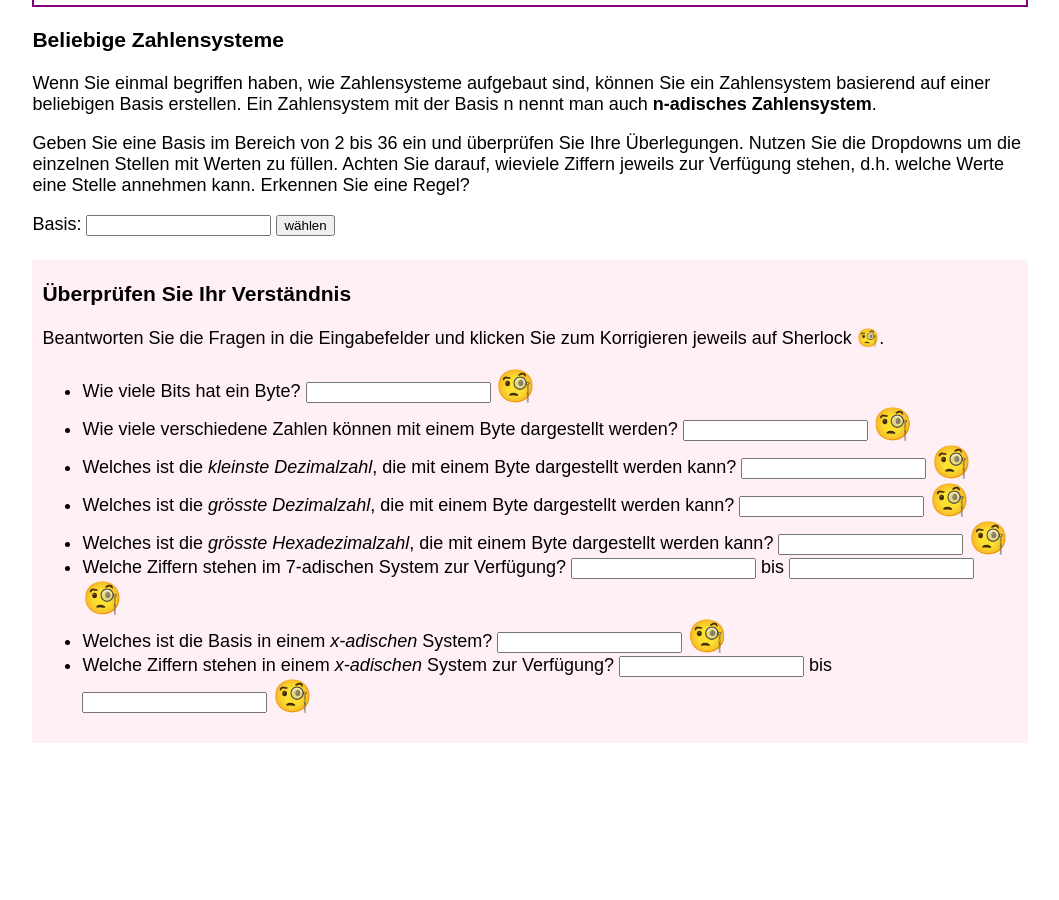
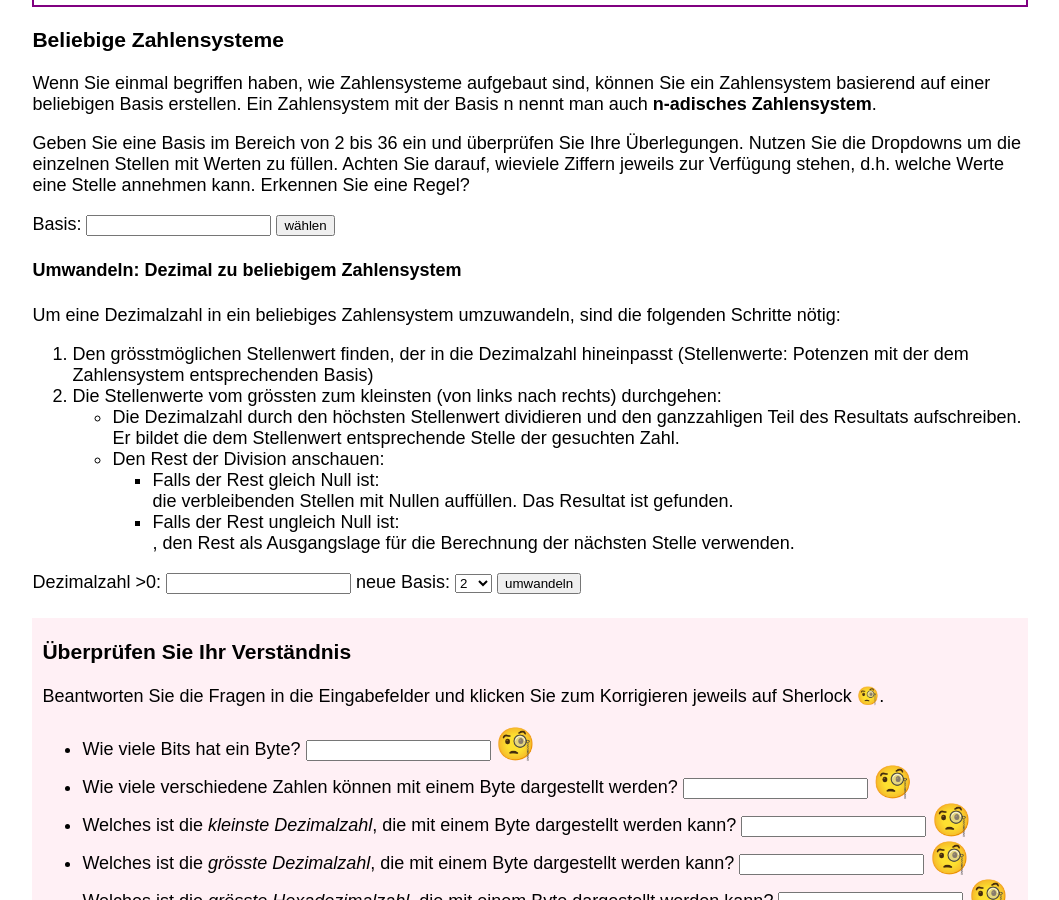
Before and after one commit to donze-informatikunterricht/donze-informatikunterricht.github.io, a Jekyll site: the page of/zahlensysteme.html, which Jekyll copies as it is, in a window 1280 px wide and 900 px high, scrolled down 1852 px. Shown: the whole window, without its empty margins (110-1169 px from the left). Built offline with Jekyll 4.4.1, drawn with Linux system fonts in a browser that asks for light colours; some web fonts are replaced; before the commit the page ends 2613 px from its top, so only the background shows below that.

```diff
--- a/of/zahlensysteme.html
+++ b/of/zahlensysteme.html
@@ -10,8 +10,8 @@
     <link
         href="https://fonts.googleapis.com/css2?family=Inconsolata:wght@200;300;400;500;600;700;800;900&family=Mountains+of+Christmas:wght@400;700&family=Palanquin:wght@100;200;300;400;500;600;700&family=Press+Start+2P&display=swap"
         rel="stylesheet">
-        <link rel="stylesheet" href="./styles/zahlensysteme.css">
-        <link rel="stylesheet" href="./styles/styles.css">
+    <link rel="stylesheet" href="./styles/zahlensysteme.css">
+    <link rel="stylesheet" href="./styles/styles.css">
 
     <title>Zahlensysteme</title>
 </head>
@@ -24,8 +24,10 @@
         <div class="binhex">
 
             <h2>Dezimalzahlen</h2>
-            <p>Im Alltag verwenden wir das Dezimalsystem. Wahrscheinlich hat es sich durchgesetzt, weil wir 10 Finger haben.</p>
-            <p>Die <strong>Stellenwerte</strong> einer Dezimalzahl bilden sich wie Sie wissen aus <strong>Zehnerpotenzen</strong>.</p>
+            <p>Im Alltag verwenden wir das Dezimalsystem. Wahrscheinlich hat es sich durchgesetzt, weil wir 10 Finger
+                haben.</p>
+            <p>Die <strong>Stellenwerte</strong> einer Dezimalzahl bilden sich wie Sie wissen aus
+                <strong>Zehnerpotenzen</strong>.</p>
 
             <div class="beispiel">
                 <h4>Beispiel</h4>
@@ -33,13 +35,13 @@
 
                 <table>
                     <tr>
-                        <th>1'000'000-er<br/>10<sup>6</sup></th>
-                        <th>100'000-er<br/>10<sup>5</sup></th>
-                        <th>10'000-er<br/>10<sup>4</sup></th>
-                        <th>1'000-er<br/>10<sup>3</sup></th>
-                        <th>100-er<br/>10<sup>2</sup></th>
-                        <th>10-er<br/>10<sup>1</sup></th>
-                        <th>1-er<br/>10<sup>0</sup></th>
+                        <th>1'000'000-er<br />10<sup>6</sup></th>
+                        <th>100'000-er<br />10<sup>5</sup></th>
+                        <th>10'000-er<br />10<sup>4</sup></th>
+                        <th>1'000-er<br />10<sup>3</sup></th>
+                        <th>100-er<br />10<sup>2</sup></th>
+                        <th>10-er<br />10<sup>1</sup></th>
+                        <th>1-er<br />10<sup>0</sup></th>
                     </tr>
                     <tr>
                         <td>3</td>
@@ -58,7 +60,8 @@
             <p>Im Gegensatz zum uns geläufigen Dezimalsystem (Zehnersystem), in dem wir die Ziffern 0 bis 9 zur
                 Verfügung haben, verwendet das Binärsystem lediglich zwei Ziffern, die 0 und die 1.</p>
             <p>
-                Das Binärsystem ist analog aufgebaut. Die <strong>Stellenwerte</strong> entsprechen hier aber nicht wie im Dezimalsystem Zehnerpotenzen, sondern <strong>Zweierpotenzen</strong>:
+                Das Binärsystem ist analog aufgebaut. Die <strong>Stellenwerte</strong> entsprechen hier aber nicht wie
+                im Dezimalsystem Zehnerpotenzen, sondern <strong>Zweierpotenzen</strong>:
             </p>
 
             <div class="beispiel">
@@ -67,14 +70,14 @@
 
                 <table>
                     <tr>
-                        <th>128-er<br/>2<sup>7</sup></th>
-                        <th>64-er<br/>2<sup>6</sup></th>
-                        <th>32-er<br/>2<sup>5</sup></th>
-                        <th>16-er<br/>2<sup>4</sup></th>
-                        <th>8-er<br/>2<sup>3</sup></th>
-                        <th>4-er<br/>2<sup>2</sup></th>
-                        <th>2-er<br/>2<sup>1</sup></th>
-                        <th>1-er<br/>2<sup>0</sup></th>
+                        <th>128-er<br />2<sup>7</sup></th>
+                        <th>64-er<br />2<sup>6</sup></th>
+                        <th>32-er<br />2<sup>5</sup></th>
+                        <th>16-er<br />2<sup>4</sup></th>
+                        <th>8-er<br />2<sup>3</sup></th>
+                        <th>4-er<br />2<sup>2</sup></th>
+                        <th>2-er<br />2<sup>1</sup></th>
+                        <th>1-er<br />2<sup>0</sup></th>
                     </tr>
                     <tr>
                         <td>1</td>
@@ -111,20 +114,21 @@
             <p>Zur binären Darstellung der Zahlen 0 bis 15 sind vier Stellen nötig. Die Umwandlung einer Binärzahl
                 in eine Hexadezimalzahl ist dadurch sehr einfach: Je 4 Bits zusammen entsprechen einer
                 Hexadezimalstelle.</p>
-                <p>Die <strong>Stellenwerte</strong> einer Hexadezimalzahl entsprechen <strong>Potenzen mit der Basis 16</strong>:</p>
+            <p>Die <strong>Stellenwerte</strong> einer Hexadezimalzahl entsprechen <strong>Potenzen mit der Basis
+                    16</strong>:</p>
 
             <div class="beispiel">
                 <h4>Beispiel</h4>
                 <p> Die Zahl 1100 0011 0101 0100 1011 1101 1010<sub>2</sub> setzt sich folgendermassen zusammen:</p>
                 <table class="hex-table">
                     <tr>
-                        <th>16'777'216-er<br/>16<sup>6</sup></th>
-                        <th>1'058'576-er<br/>16<sup>5</sup></th>
-                        <th>65'536-er<br/>16<sup>4</sup></th>
-                        <th>4'096-er<br/>16<sup>3</sup></th>
-                        <th>256-er<br/>16<sup>2</sup></th>
-                        <th>16-er<br/>16<sup>1</sup></th>
-                        <th>1-er<br/>16<sup>0</sup></th>
+                        <th>16'777'216-er<br />16<sup>6</sup></th>
+                        <th>1'058'576-er<br />16<sup>5</sup></th>
+                        <th>65'536-er<br />16<sup>4</sup></th>
+                        <th>4'096-er<br />16<sup>3</sup></th>
+                        <th>256-er<br />16<sup>2</sup></th>
+                        <th>16-er<br />16<sup>1</sup></th>
+                        <th>1-er<br />16<sup>0</sup></th>
                     </tr>
                     <tr>
                         <td>1100 </td>
@@ -153,14 +157,14 @@
             <div id="calculator">
                 <table id="calculator-table">
                     <tr>
-                        <th>128-er<br/>2<sup>7</sup></th>
-                        <th>64-er<br/>2<sup>6</sup></th>
-                        <th>32-er<br/>2<sup>5</sup></th>
-                        <th>16-er<br/>2<sup>4</sup></th>
-                        <th>8-er<br/>2<sup>3</sup></th>
-                        <th>4-er<br/>2<sup>2</sup></th>
-                        <th>2-er<br/>2<sup>1</sup></th>
-                        <th>1-er<br/>2<sup>0</sup></th>
+                        <th>128-er<br />2<sup>7</sup></th>
+                        <th>64-er<br />2<sup>6</sup></th>
+                        <th>32-er<br />2<sup>5</sup></th>
+                        <th>16-er<br />2<sup>4</sup></th>
+                        <th>8-er<br />2<sup>3</sup></th>
+                        <th>4-er<br />2<sup>2</sup></th>
+                        <th>2-er<br />2<sup>1</sup></th>
+                        <th>1-er<br />2<sup>0</sup></th>
                     </tr>
                     <tr>
                         <td><button id="bit7" onclick="updateNumber(this.id)">0</button></td>
@@ -186,8 +190,8 @@
 
                 <table class="hex-table">
                     <tr>
-                        <th>16-er<br/>16<sup>1</sup></th>
-                        <th>1-er<br/>16<sup>0</sup></th>
+                        <th>16-er<br />16<sup>1</sup></th>
+                        <th>1-er<br />16<sup>0</sup></th>
                     </tr>
                     <tr>
                         <td>
@@ -219,14 +223,61 @@
 
             <div id="general_n_adic">
                 <h3>Beliebige Zahlensysteme</h3>
-                <p>Wenn Sie einmal begriffen haben, wie Zahlensysteme aufgebaut sind, können Sie ein Zahlensystem basierend
-                    auf einer beliebigen Basis erstellen. Ein Zahlensystem mit der Basis n nennt man auch <strong>n-adisches Zahlensystem</strong>.</p>
+                <p>Wenn Sie einmal begriffen haben, wie Zahlensysteme aufgebaut sind, können Sie ein Zahlensystem
+                    basierend
+                    auf einer beliebigen Basis erstellen. Ein Zahlensystem mit der Basis n nennt man auch
+                    <strong>n-adisches Zahlensystem</strong>.</p>
                 <p>Geben Sie eine Basis im Bereich von 2 bis 36 ein und überprüfen Sie Ihre Überlegungen. Nutzen Sie die
                     Dropdowns um die einzelnen Stellen mit Werten zu füllen. Achten Sie darauf, wieviele Ziffern jeweils
                     zur Verfügung stehen, d.h. welche Werte eine Stelle annehmen kann. Erkennen Sie eine Regel?</p>
                 <label for="n_choice">Basis: </label>
                 <input type="number" id="n_choice" name="number_choice">
                 <button onclick="build_system()">wählen</button>
+            </div>
+
+            <div>
+                <h4>Umwandeln: Dezimal zu beliebigem Zahlensystem</h3>
+                    <p>Um eine Dezimalzahl in ein beliebiges Zahlensystem umzuwandeln, sind die folgenden Schritte
+                        nötig:</p>
+                    <ol>
+                        <li>Den grösstmöglichen Stellenwert finden, der in die Dezimalzahl hineinpasst (Stellenwerte:
+                            Potenzen mit der dem Zahlensystem entsprechenden Basis)</li>
+                        <li>Die Stellenwerte vom grössten zum kleinsten (von links nach rechts) durchgehen:
+                            <ul>
+                                <li>Die Dezimalzahl durch den höchsten Stellenwert dividieren und den ganzzahligen Teil
+                                    des Resultats aufschreiben. Er bildet die dem Stellenwert entsprechende Stelle der gesuchten Zahl.
+                                </li>
+                                <li>Den Rest der Division anschauen:
+                                    <ul>
+                                        <li>Falls der Rest gleich Null ist:<br />
+                                            die verbleibenden Stellen mit Nullen auffüllen. Das Resultat ist gefunden.</li>
+                                        <li>Falls der Rest ungleich Null ist:<br />,
+                                            den Rest als Ausgangslage für die Berechnung der nächsten Stelle verwenden.</li>
+                                    </ul>
+                            </ul>
+                    </ol>
+                    <label for="dec_number">Dezimalzahl >0:</label>
+                    <input type="number" id="dec_number" name="dec_number">
+
+                    <label for="base">neue Basis:</label>
+                    <select name="base" id="base">
+                        <option value="2">2</option>
+                        <option value="3">3</option>
+                        <option value="4">4</option>
+                        <option value="5">5</option>
+                        <option value="6">6</option>
+                        <option value="7">7</option>
+                        <option value="8">8</option>
+                        <option value="9">9</option>
+                        <option value="11">11</option>
+                        <option value="12">12</option>
+                        <option value="13">13</option>
+                        <option value="14">14</option>
+                        <option value="15">15</option>
+                        <option value="16">16</option>
+                    </select>
+                    <button onclick="showConversion()">umwandeln</button>
+                    <div id="dec_to_n_adic"></div>
             </div>
 
             <div class="aufgabe">
@@ -258,7 +309,7 @@
                         kann?
                         <input type="text" id="bytesize_max_hex" name="lname">
                         <span class="emoji"
-                            onclick="['FF','#FF','ff', '#ff', 'Ff', '#Ff', 'fF','#fF'].includes(document.getElementById('bytesize_max_hex').value) ?this.innerHTML='🙂':this.innerHTML='🙁'">🧐</span>
+                            onclick="['FF','#FF','ff', '#ff', 'Ff', '#Ff', 'fF', '#fF',].includes(document.getElementById('bytesize_max_hex').value) ?this.innerHTML='🙂':this.innerHTML='🙁'">🧐</span>
                     </li>
                     <li>Welche Ziffern stehen im 7-adischen System zur Verfügung?
                         <input type="number" id="digitsize_7adic_min" name="lname"> bis <input type="number"
```
